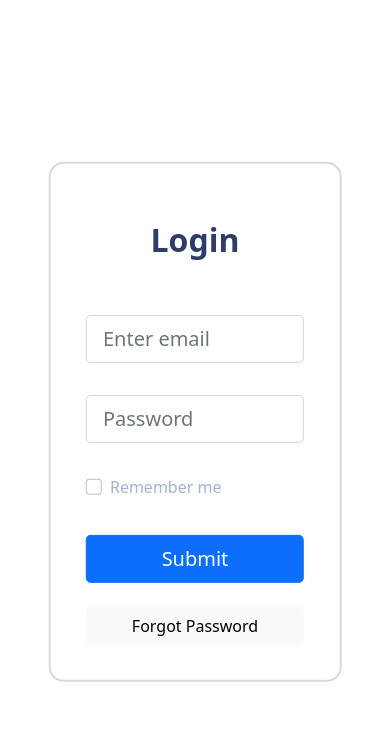
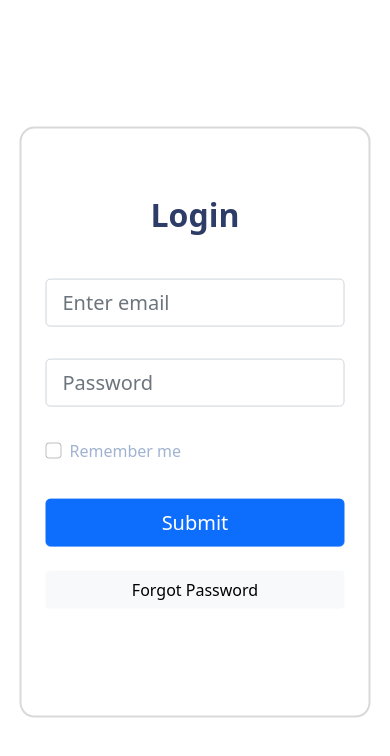
Before and after one commit to smshubhankar1950/QueryX, a React (Create React App) app: page /Login in a window 390 px wide. Shown: the top 756 px of the page. Built offline with nearby package versions, Linux system fonts and the light colour scheme.

Commit message:
login css changes

```diff
--- a/src/Credential/Login/Login.module.css
+++ b/src/Credential/Login/Login.module.css
@@ -47,6 +47,10 @@
     .section2{display: none;
     }
     .section_login{
-        height: fit-content;
+        height: 70%;
+        width: 90%;
+    }
+    .form{
+        margin: 1.5em;
     }
 }
```
